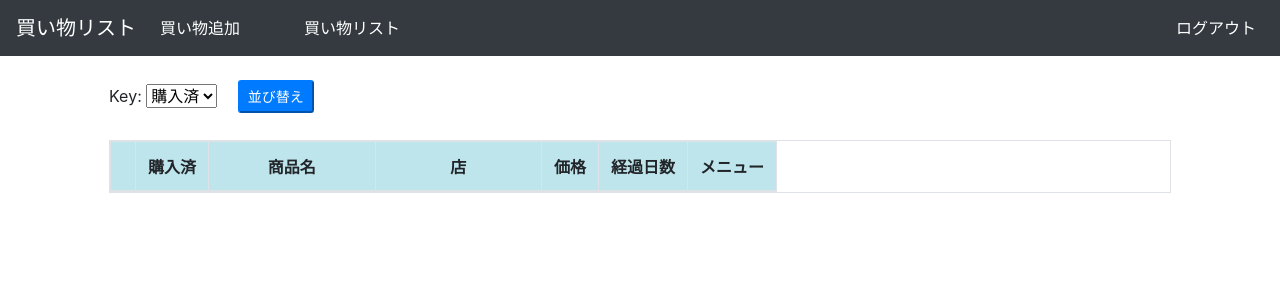
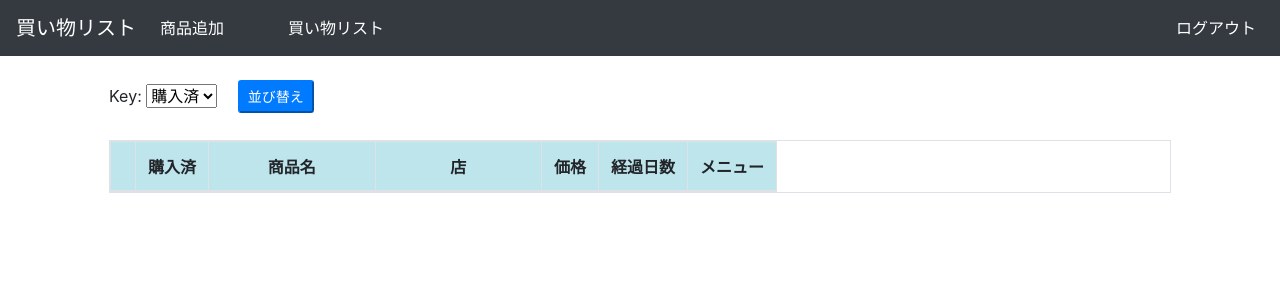
Before and after one commit to ShuheiKuriki/shopping_list, a Django app: page /shoppinglist/list/buy_or_not in a window 1280 px wide. Shown: the top 300 px of the page. Run offline with Django 3.2, Linux system fonts and the light colour scheme; the visitor is signed in with stand-in values (Sample User, id 1); data that the repository does not hold is empty; some libraries are stand-ins or nearby versions.

Commit message:
UI変更

```diff
--- a/templates/base/user_base.html
+++ b/templates/base/user_base.html
@@ -27,7 +27,7 @@
             {% if user.is_authenticated %}
             <ul class="navbar-nav mr-5">
                 <li class="nav-item active">
-                    <a href="{% url 'shoppinglist:create' %}" class="nav-link">買い物追加</a>
+                    <a href="{% url 'shoppinglist:create' %}" class="nav-link">商品追加</a>
                 </li>
             </ul>
             <ul class="navbar-nav mr-auto">
```
